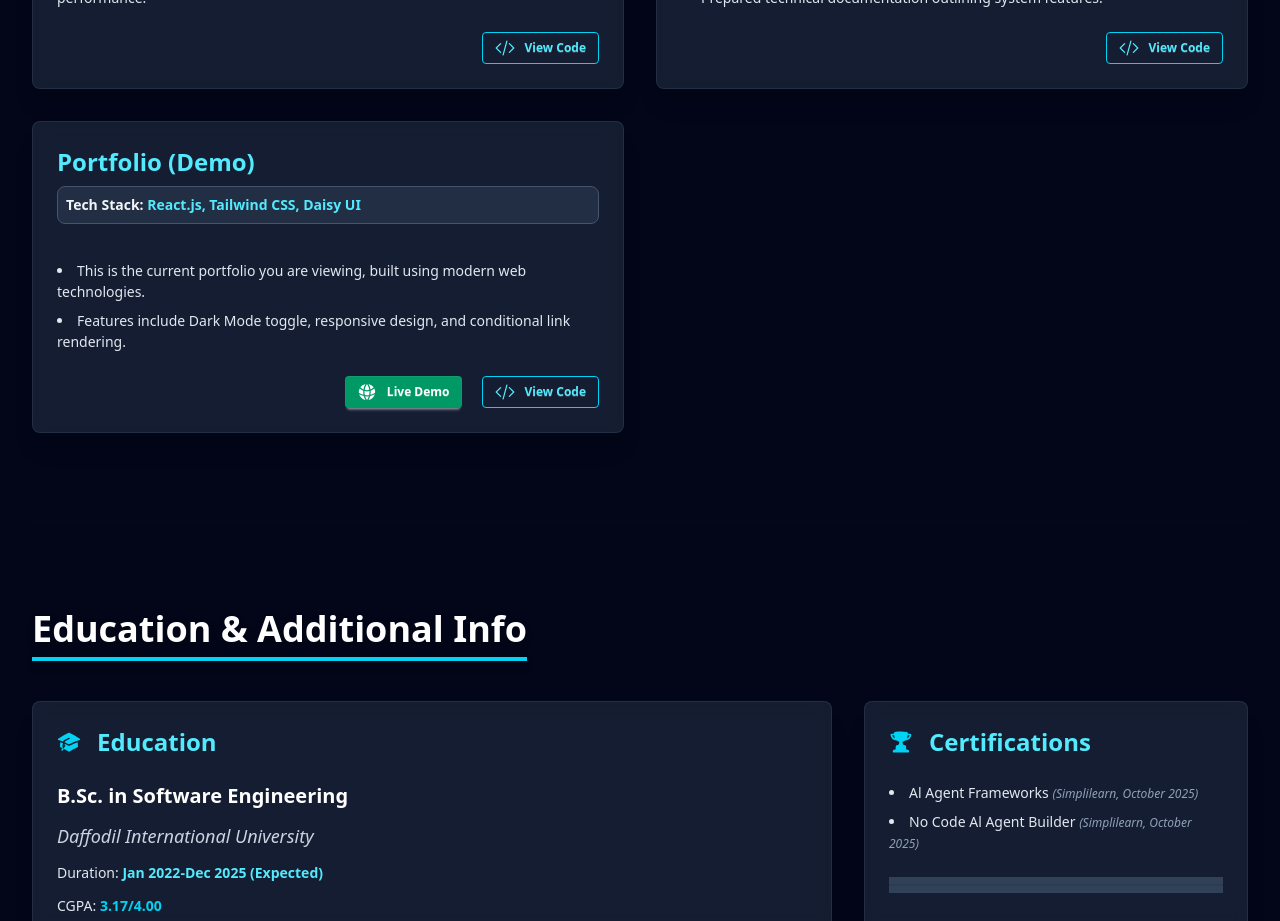
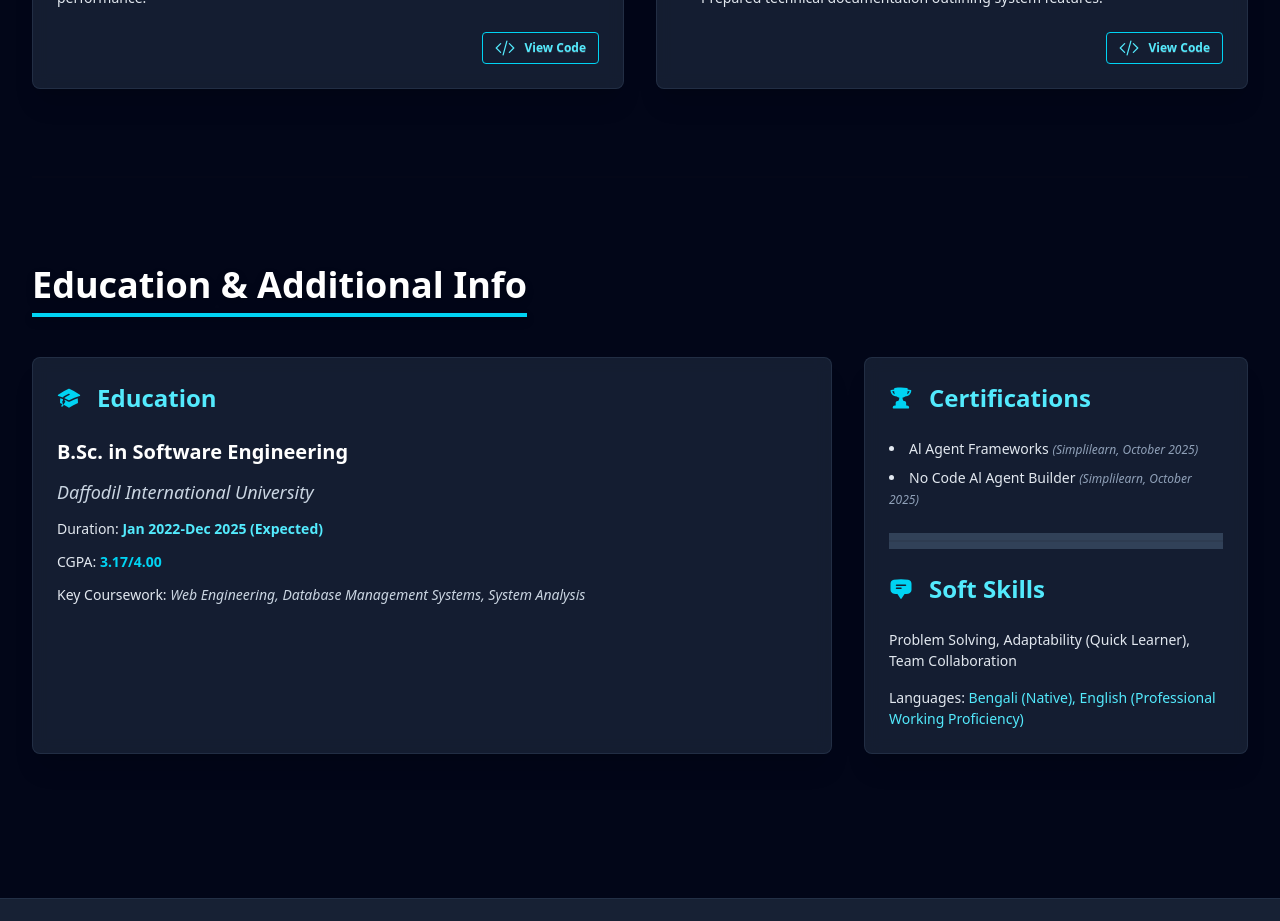
Before and after one commit to AhnafSaad/Portfolio, a React (Vite) app: page / in a window 1280 px wide. Shown: the part 1760-2681 px from the top of the page. Built offline with nearby package versions, Linux system fonts and the light colour scheme.

Commit message:
Portfolio Live Link Removed

```diff
--- a/src/components/data/portfolioData.js
+++ b/src/components/data/portfolioData.js
@@ -40,16 +40,7 @@ export const projectsData = [
         githubLink: "https://github.com/AhnafSaad/Bizcart-Superstore.git",
         liveLink: null
     },
-    {
-        title: "Portfolio (Demo)",
-        techStack: "React.js, Tailwind CSS, Daisy UI",
-        description: [
-            "This is the current portfolio you are viewing, built using modern web technologies.",
-            "Features include Dark Mode toggle, responsive design, and conditional link rendering."
-        ],
-        githubLink: "#",
-        liveLink: "https://your-portfolio-live-link.com"
-    }
+
 ];
 
 export const educationData = {
```
